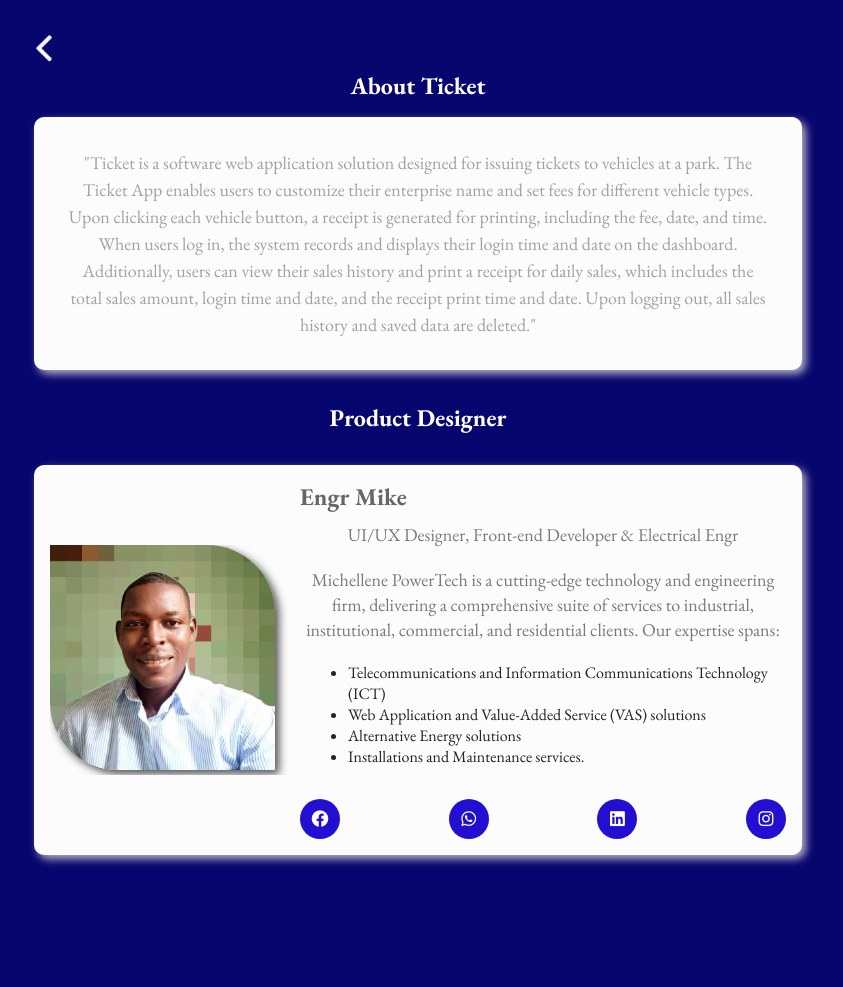
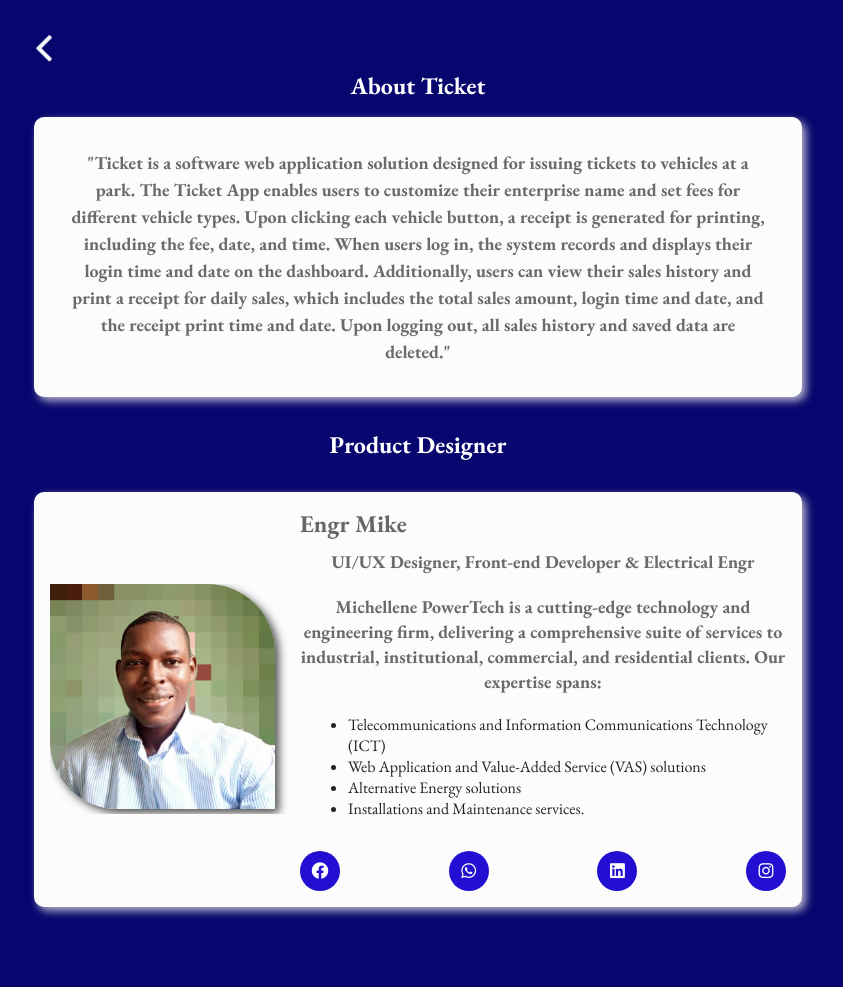
Before and after one commit to micheal4067/myProjects, a PHP site: page /about-ticket.html in a window 1280 px wide. Shown: the whole page, without its empty margins (222-1065 px from the left). Before the commit the page ends 865 px from the top, so only its background shows below. Run offline with PHP 8.4, Linux system fonts and the light colour scheme.

Commit message:
Add files via upload

```diff
--- a/css/about.css
+++ b/css/about.css
@@ -46,12 +46,14 @@
   border-radius: 10px;
   box-shadow: 4px 4px 8px rgba(235, 230, 230, 0.774);
   padding: 2rem;
-  color: #242323;
+
 }
 
 .about-content p {
   font-size: 18px;
   line-height: 1.5;
+  color: #0a0a0a;
+  font-weight: bold;
 }
 
 /* Designer Info */
@@ -98,8 +100,9 @@
 
 .designer-content p {
   font-size: 18px;
-  color: #242323;
+  color: #0a0a0a;
   margin-bottom: 20px;
+  font-weight: bold;
 }
 
 .designer-content ul {
--- a/css/edit-vehicle.css
+++ b/css/edit-vehicle.css
@@ -35,8 +35,8 @@
 }
 
 .heading-name{
-  margin-top:0 ;
-  margin-bottom: 0;
+  margin-top:1rem ;
+  margin-bottom: 2rem;
 }
 .login-form h2{
   line-height: 40px;
--- a/css/login-page.css
+++ b/css/login-page.css
@@ -6,6 +6,9 @@
 
 }
 
+.heading-name{
+    margin-top: 2rem;
+}
 .login-form{
     position: relative;
     min-height: 100vh;
```
